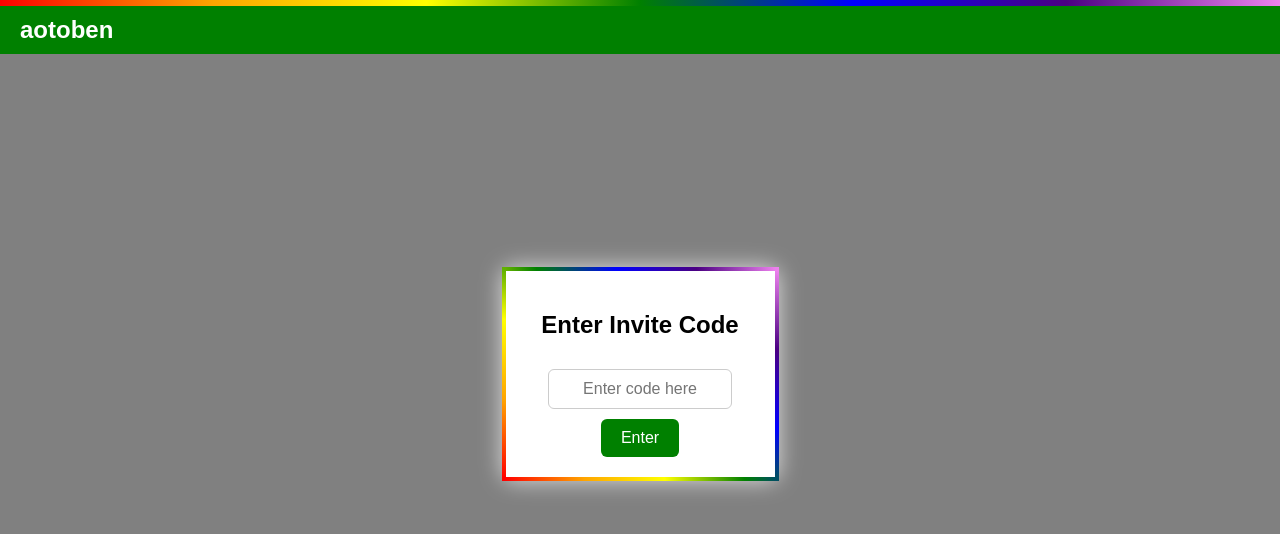
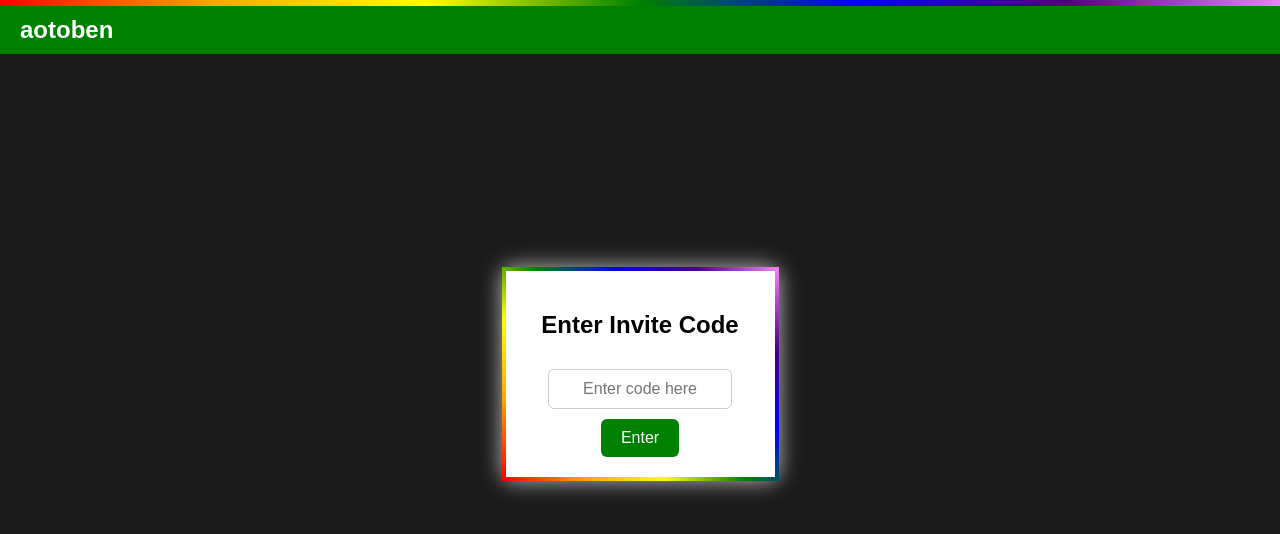
Before and after one commit to INeedRetrac/aotoben.priv, a plain HTML site: page index.html in a window 1280 px wide. Drawn offline with Linux system fonts and the light colour scheme.

Commit message:
Update style.css

```diff
--- a/style.css
+++ b/style.css
@@ -1,7 +1,7 @@
 body {
     margin: 0;
     font-family: Arial, sans-serif;
-    background-color: #808080;
+    background-color: #1a1a1a; /* Darker background */
 }
 .rainbow-bar {
     height: 6px;
```
